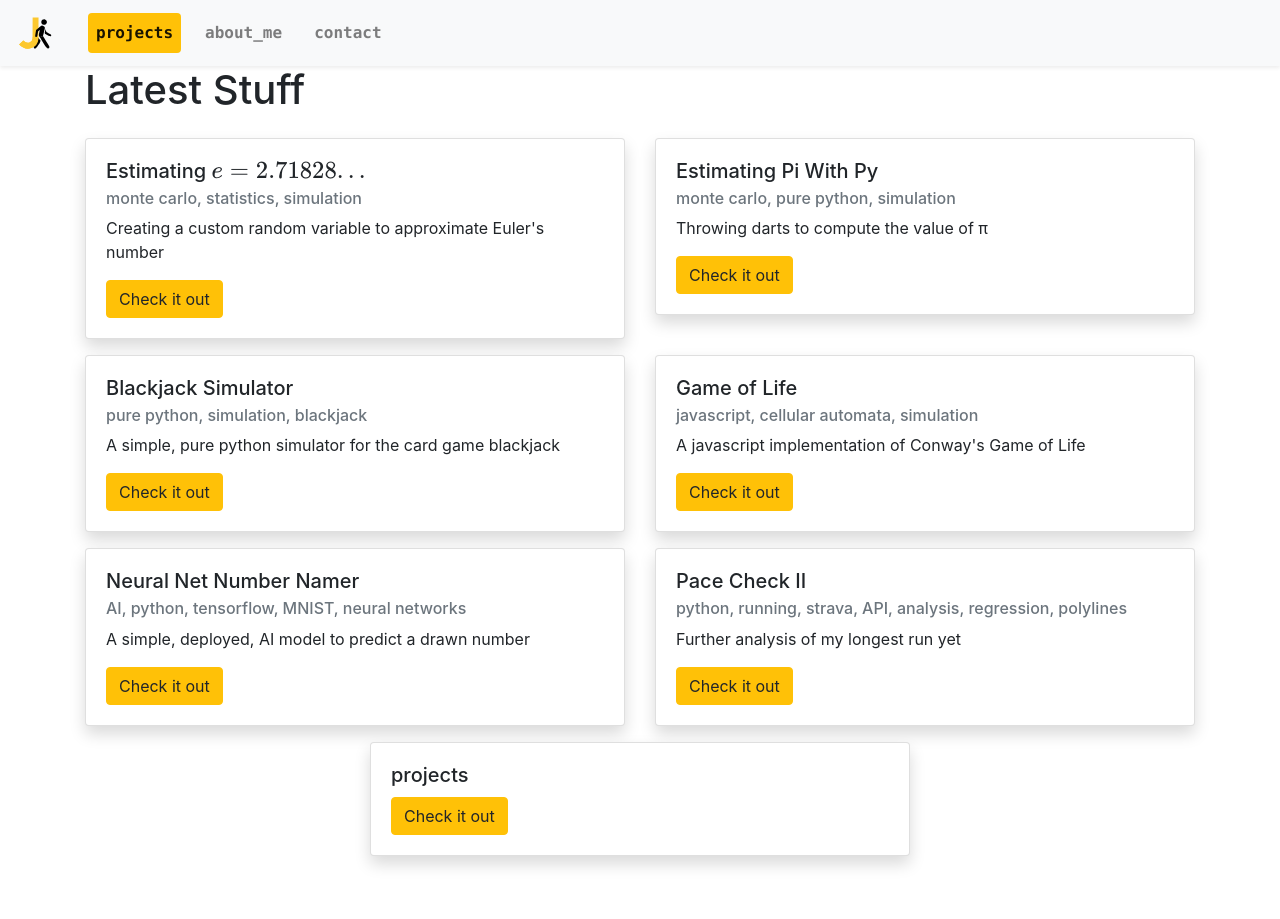
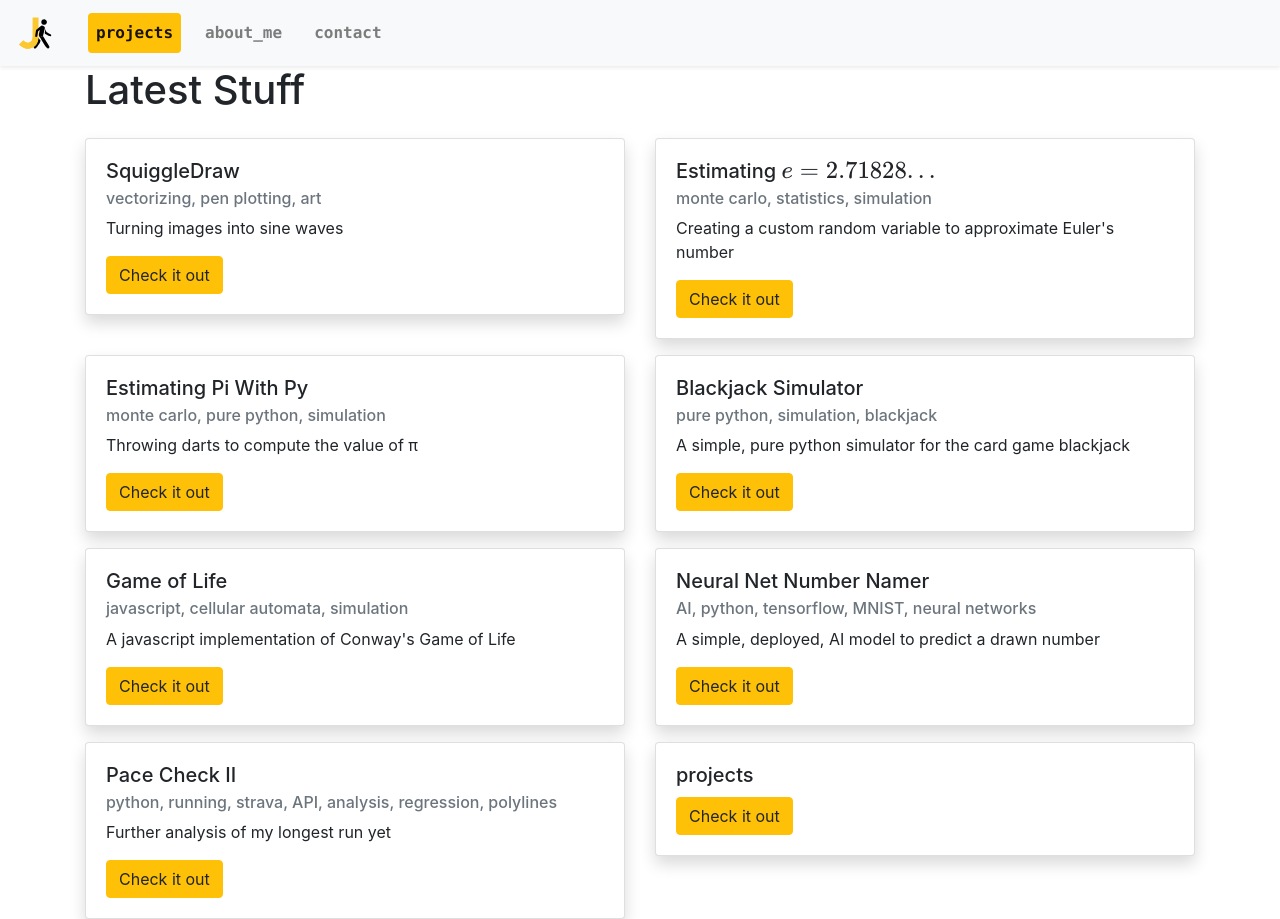
Before and after one commit to jacksonrgwalker/jacksonrgwalker.github.io, a Jekyll site: the page built from docs/projects.html, in a window 1280 px wide. Built offline with Jekyll 4.4.1, drawn with Linux system fonts in a browser that asks for light colours; formulas are drawn with MathJax 3; some of the changed lines change nothing that is shown.

Commit message:
PySquiggleDraw project added

````diff
--- /dev/null
+++ b/docs/projects/PySquiggleDraw.md
@@ -0,0 +1,142 @@
+---
+tags: ["vectorizing", "pen plotting", "art"]
+description: "Turning images into sine waves"
+layout: project
+order_index: 8
+---
+# SquiggleDraw
+
+Vectorizing Bitmap Images with Squiggles
+
+[Github](https://github.com/jacksonrgwalker/PySquiggleDraw)
+
+I recently got my hands on a new toy: the [Axidraw V3](https://www.youtube.com/watch?v=5492ZjivAQ0&ab_channel=EvilMadScientist). A type of *pen plotter*, this machine uses two dimensions of motorized movement to draw whatever it's instructed to. It can be controlled in a number of ways, but usually you pass the digital drawing instructions as an [SVG file](https://developer.mozilla.org/en-US/docs/Learn/HTML/Multimedia_and_embedding/Adding_vector_graphics_to_the_Web), which is a common format for [vector graphics](https://en.wikipedia.org/wiki/Vector_graphics) used on the web.
+
+There are many ways to create art with the pen plotter. One of the most common methods is drawing vectorized bitmap images. This means taking an image with pixel representation- like one taken with a camera- and translating it to a vector representation. Just as there can be inumerable ways to sketch the same picture of a beatuiful beach sunset, there are [many ways to vectorize bitmap images](https://drawingbotv3.readthedocs.io/en/latest/pfms.html).
+
+I recently implemented one such way to vectorize bitmap images in python, called SquiggleDraw, inspired by a [previous implementation](https://github.com/gwygonik/SquiggleDraw) in a language called [Processing](https://processing.org/). SquiggleDraw turns a bitmap image into many horizontal sinusoidal waves whose amplitude and frequency depend on the images luminance.
+
+
+```python
+from squiggledraw import SquiggleDrawer
+```
+
+## First Example
+
+This is a picture of my dog, [Gus](http://jwalk.io/gus), sleeping.
+
+<img src="https://github.com/jacksonrgwalker/PySquiggleDraw/blob/main/PySquiggleDraw/gus.jpg?raw=true" alt="gus sleeping Zzzz" width="400"/>
+
+
+We can use the SquiggleDrawer object to prepare the image before we convert it to vector graphics. Usually, it helps to increase the contrast and downsample the image, as each row of pixels will be turned into a single drawn line, and you don't want *too many* lines.
+
+
+```python
+squiggle_drawer = SquiggleDrawer()
+squiggle_drawer.prep_image(fname='gus.jpg', contrast_cutoff=4, downsample_amount=16)
+squiggle_drawer.show_image()
+```
+
+
+
+<img src="\assets\img\PySquiggleDraw\PySquiggleDraw_6_0.png" alt="gus sleeping Zzzz" width="400"/>
+
+
+
+Now we can calculcate and render the *squiggles*. The paramters change how to squiggles are generated, and are described in the docstring.
+
+
+```python
+squiggle_drawer.calculate_squiggles(
+                    max_wave_num = 5,
+                    wave_num_threshold = 1.2,
+                    max_amplitude= 2,
+                    amp_threshold = 1,
+                    resolution = 20,
+                    )
+
+squiggle_drawer.render_squiggles(
+                width_in_inches = 8.5,
+                height_in_inches = 11,
+                border_in_inches = .5,
+                line_width = .2,
+                rgb=(0, 0, 0),
+                )
+```
+
+This is what the resulting squiggles look like.
+
+
+```python
+import IPython
+IPython.display.SVG(data=squiggle_drawer.svgio.getvalue())
+```
+
+
+<img src="\assets\img\PySquiggleDraw\PySquiggleDraw_10_0.svg" alt="gus sleeping Zzzz" width="800"/>
+
+
+
+
+
+## Another Example
+
+<img src="https://github.com/jacksonrgwalker/PySquiggleDraw/blob/main/PySquiggleDraw/fourier.jpg?raw=true" alt="fourier" style="width: 400px;"/>
+
+
+```python
+squiggle_drawer = SquiggleDrawer()
+
+squiggle_drawer.prep_image(fname='fourier.jpg', contrast_cutoff=10, downsample_amount=10)
+
+squiggle_drawer.calculate_squiggles(
+                    max_wave_num = 5,
+                    wave_num_threshold = 3,
+                    max_amplitude= 2.5,
+                    amp_threshold = 1,
+                    resolution = 20,
+                    )
+
+squiggle_drawer.render_squiggles(
+                width_in_inches = 8.5,
+                height_in_inches = 11,
+                border_in_inches = .5,
+                line_width = .2,
+                rgb=(0, 0, 0),
+                )
+
+IPython.display.SVG(data=squiggle_drawer.svgio.getvalue())
+
+```
+
+
+
+
+
+<img src="\assets\img\PySquiggleDraw\PySquiggleDraw_12_0.svg" alt="fourier" width="800"/>
+
+
+
+
+
+```python
+squiggle_drawer.save_squiggle_image(fname='fourier_squiggled.svg')
+```
+
+### Optimizing
+
+I recomend you use an SVG optimizer like [scour](https://github.com/scour-project/scour) if you are going to use the files in a web application. This will reduce the file size and improve the rendering of the vector graphics.
+
+
+```python
+! scour -i fourier_squiggled.svg -o fourier_squiggled_optimized.svg
+```
+
+    Scour processed file "fourier_squiggled.svg" in 4446 ms: 3842833/5940874 bytes new/orig -> 64.7%
+
+
+### Pen Plotting
+
+Heres that image after drawn with the pen plotter
+
+<img src="https://github.com/jacksonrgwalker/PySquiggleDraw/blob/main/PySquiggleDraw/fourier_drawn.jpg?raw=true" alt="fourier_drawn" style="width: 600px;"/>
````
Also changed, not shown: docs/projects/blackjack-simulator.md (+1 -1 lines), docs/assets/img/PySquiggleDraw/PySquiggleDraw_6_0.png (added), 2 other files.
